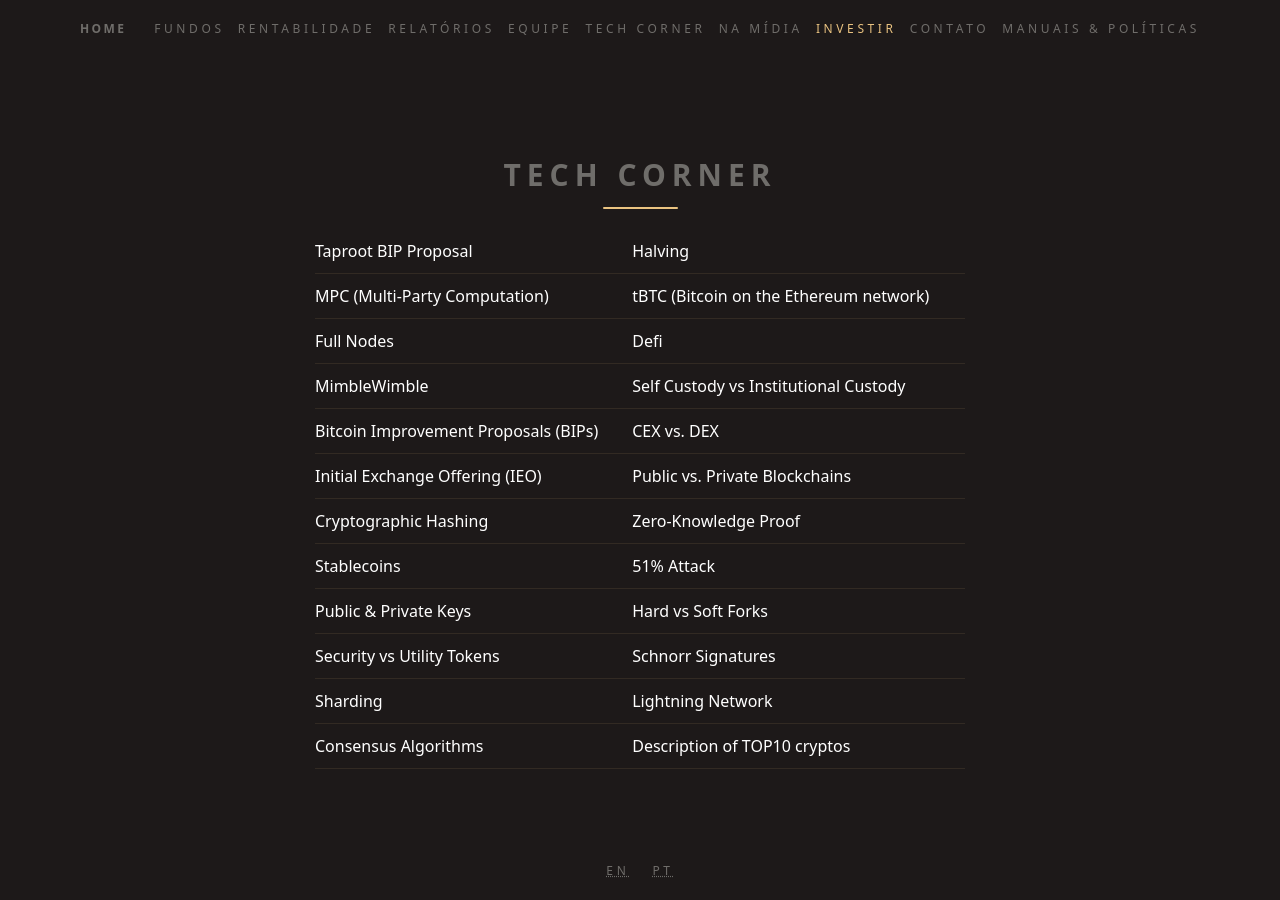
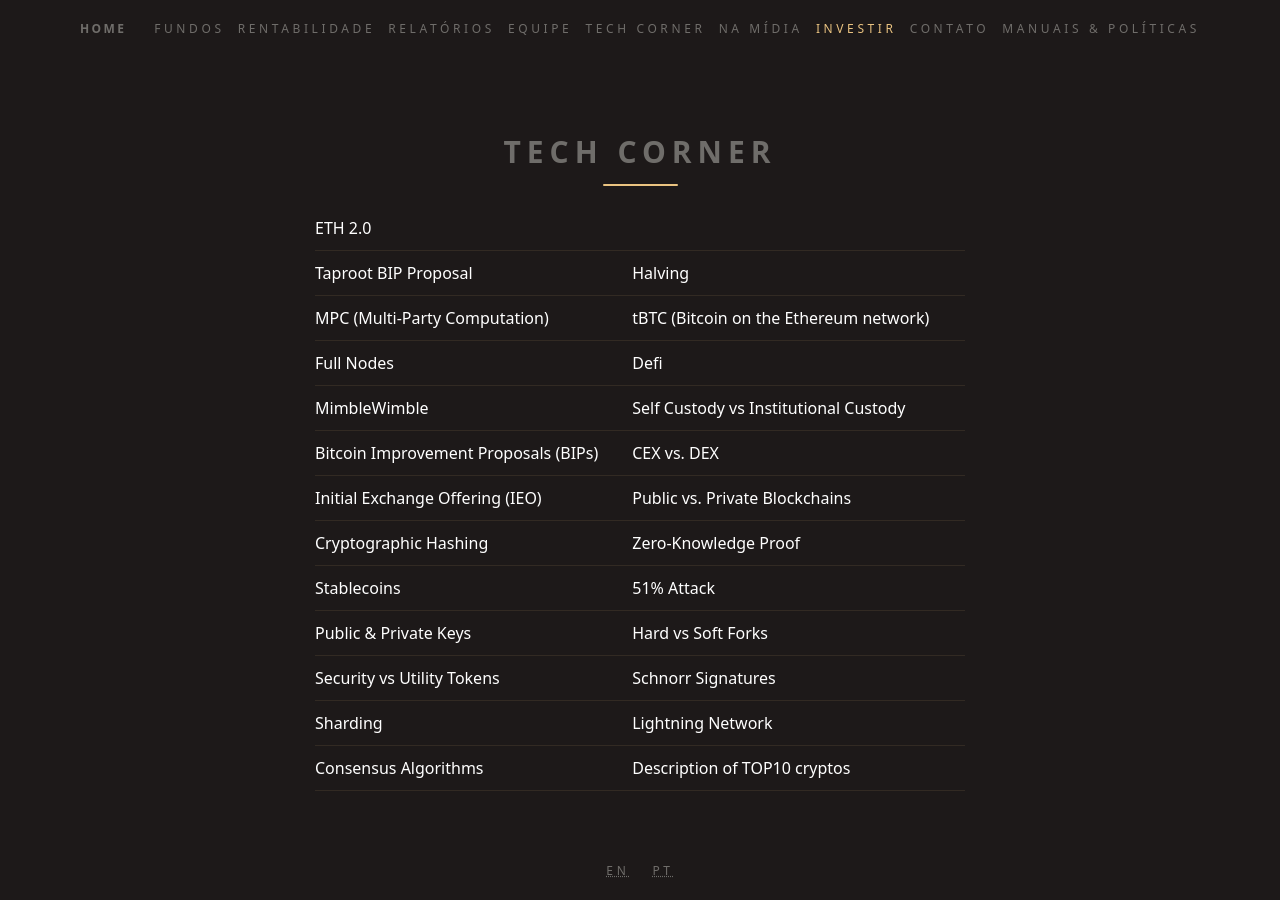
Before and after one commit to ateliedetemas/blpcrypto, a Jekyll site: the page built from _pages/tech-corner.md, in a window 1280 px wide. Built offline with Jekyll 4.4.1, drawn with Linux system fonts in a browser that asks for light colours.

Commit message:
Update tech-corner.md

```diff
--- a/_pages/tech-corner.md
+++ b/_pages/tech-corner.md
@@ -3,6 +3,7 @@ lang: pt
 layout: page
 title: Tech Corner
 ---
+[ETH 2.0]({{ "/assets/documents/tech-corner/2020/03.pdf" }}) |
 [Taproot BIP Proposal]({{ "/assets/documents/tech-corner/2020/01.pdf" }}) |  [Halving]({{ "/assets/documents/tech-corner/2020/02.pdf" }})
 [MPC (Multi-Party Computation)]({{ "/assets/documents/tech-corner/2019/11.pdf" }}) |  [tBTC (Bitcoin on the Ethereum network)]({{ "/assets/documents/tech-corner/2019/12.pdf" }})
 [Full Nodes]({{ "/assets/documents/tech-corner/2019/09.pdf" }}) |  [Defi]({{ "/assets/documents/tech-corner/2019/10.pdf" }}) |
```
